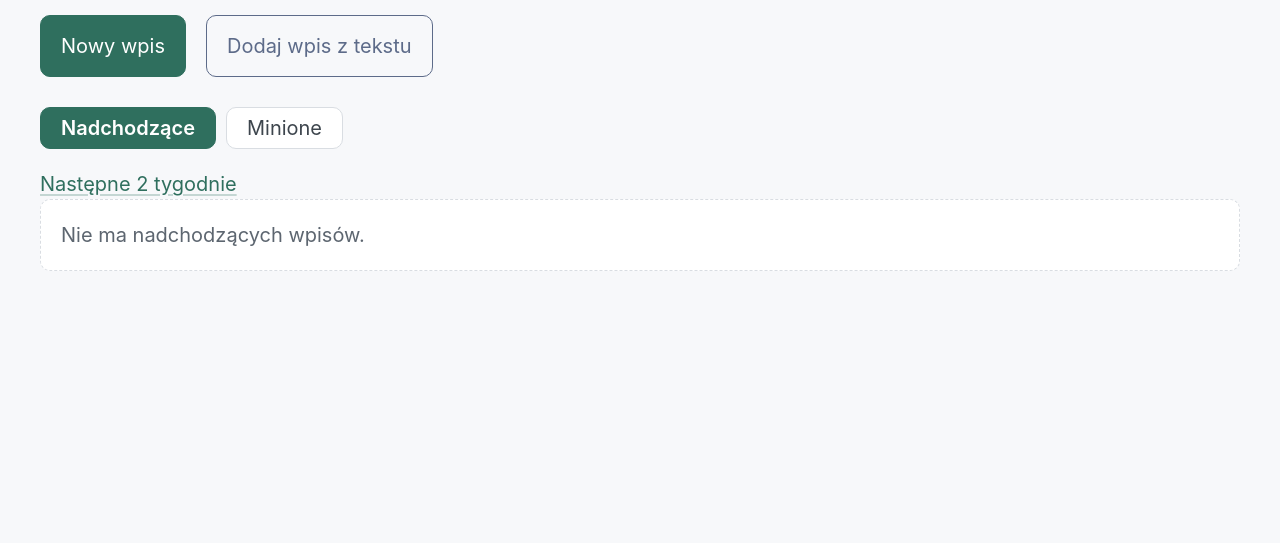
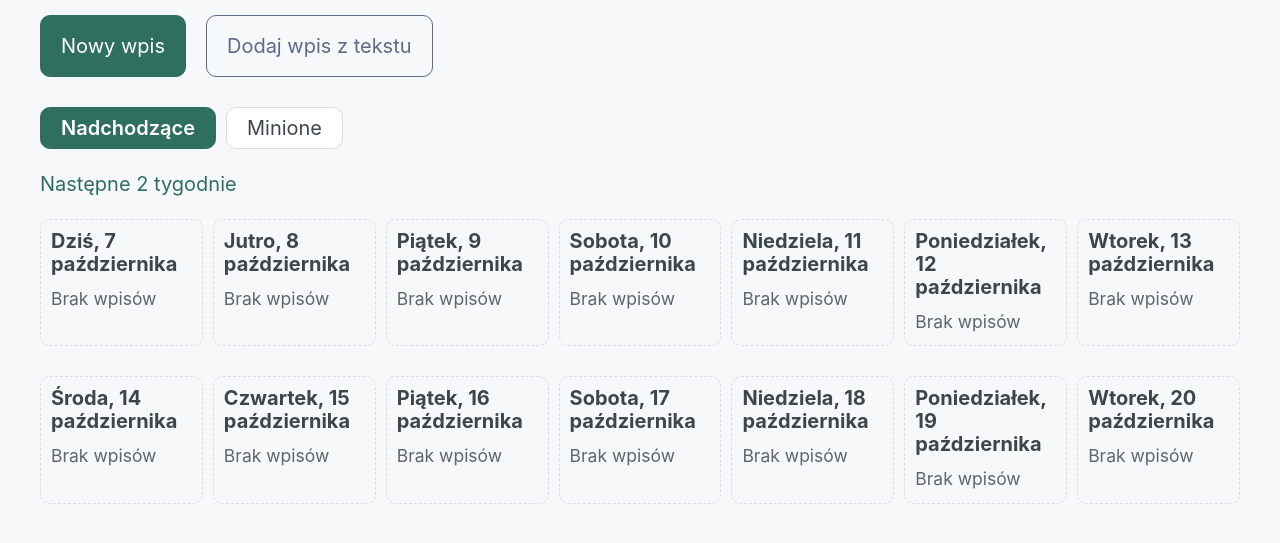
Before and after one commit to KrzysztofDziankowski/family-notes, a Django app: page /entries/ in a window 1280 px wide. Shown: the part 192-735 px from the top of the page. Run offline with Django 5.2, Linux system fonts and the light colour scheme; a user stored in the database is signed in; tables that the repository leaves empty hold one stand-in row (values such as "Sample post"); parts of the project's set-up code (start-up, migrations or seed data) failed here and were passed over.

Commit message:
feat(parent-entries-calendar-layout): Calendar Presentation (p2)
Fourteen accessible day boxes with "Brak wpisów" for empty dates, labelled
assignee lists, Polish two-week navigation, and a token-only grid that
goes from one column to seven on wide screens. The DEBUG gallery shows a
mixed, an empty and a past fortnight with navigation.

- entries/templates/entries/_manage_list.html, states.html
- entries/views.py
- family_notes/static/css/tokens.css
- entries/tests/{test_manage_views,test_manage_states}.py
- family_notes/test_tokens_rules.py
- context/changes/parent-entries-calendar-layout/plan.md

Co-Authored-By: Claude Opus 5.5 <noreply@anthropic.com>

```diff
--- a/entries/templates/entries/_manage_list.html
+++ b/entries/templates/entries/_manage_list.html
@@ -1,31 +1,36 @@
 {% comment %}
-Parent family entry list body. Parameters: mode, modes, days, is_empty, empty_message.
-days: list of {key, heading, groups}, one per day as in the child list (key is the ISO date
-or "undated" for the final "Bez daty" group in upcoming mode); each day's groups are
-{key, heading, entries}, one per assignee (children, parents, then "Cała rodzina"), never
-empty. Rows hide the date and assignee: the day and assignee headings carry them.
+Parent family entry calendar body. Parameters: mode, modes, days, previous_url, next_url,
+detail_query.
+days: exactly fourteen chronological {key, heading, groups}, one per calendar date (key is the
+ISO date), including dates without entries; each day's groups are {key, heading, entries}, one
+per assignee (children, parents, then "Cała rodzina"), never empty. An empty day shows
+"Brak wpisów". Rows hide the date and assignee: the day and assignee headings carry them, and
+each list's aria-label ("Jutro, 8 października, Kasia") repeats both for assistive technology.
+previous_url / next_url move the window by two weeks; the one crossing today is None.
 {% endcomment %}
 {% include "entries/_list_modes.html" with url_name="entries:index" %}
-<nav aria-label="Nawigacja kalendarza">
-    {% if previous_url %}<a href="{{ previous_url }}">Poprzednie 2 tygodnie</a>{% endif %}
-    {% if next_url %}<a href="{{ next_url }}">Następne 2 tygodnie</a>{% endif %}
+<nav class="fn-calendar-nav" aria-label="Nawigacja kalendarza" data-state-part="calendar-nav">
+    <ul>
+        {% if previous_url %}<li><a href="{{ previous_url }}">Poprzednie 2 tygodnie</a></li>{% endif %}
+        {% if next_url %}<li><a href="{{ next_url }}">Następne 2 tygodnie</a></li>{% endif %}
+    </ul>
 </nav>
-{% if is_empty %}
-    <p class="fn-empty fn-muted" data-state-part="empty-{{ mode }}">{{ empty_message }}</p>
-{% else %}
+<div class="fn-calendar" data-state-part="calendar-{{ mode }}">
     {% for day in days %}
-    <section data-day-group="{{ day.key }}">
+    <section class="fn-calendar-day{% if not day.groups %} fn-calendar-day--empty{% endif %}" data-day-group="{{ day.key }}">
         <h2 class="fn-day-heading">{{ day.heading }}</h2>
         {% for group in day.groups %}
         <section data-assignee-group="{{ group.key }}">
             <h3 class="fn-manage-subsection-title">{{ group.heading }}</h3>
-            <ul class="fn-entry-list">
+            <ul class="fn-entry-list" aria-label="{{ day.heading }}, {{ group.heading }}">
                 {% for entry in group.entries %}
                     {% include "entries/_entry_row.html" with entry=entry detail_url_name="entries:detail" detail_query=detail_query hide_type=True hide_assignee=True hide_date=True %}
                 {% endfor %}
             </ul>
         </section>
+        {% empty %}
+        <p class="fn-calendar-empty fn-muted" data-state-part="day-empty">Brak wpisów</p>
         {% endfor %}
     </section>
     {% endfor %}
-{% endif %}
+</div>
--- a/entries/templates/entries/states.html
+++ b/entries/templates/entries/states.html
@@ -38,7 +38,7 @@
     <hr>
     <p class="fn-muted"><small>Stan: {{ state.label }} ({{ state.name }})</small></p>
     {% if state.list %}
-        {% include "entries/_manage_list.html" with mode=state.list.mode modes=state.list.modes days=state.list.days is_empty=state.list.is_empty empty_message=state.list.empty_message %}
+        {% include "entries/_manage_list.html" with mode=state.list.mode modes=state.list.modes days=state.list.days previous_url=state.list.previous_url next_url=state.list.next_url detail_query=state.list.detail_query %}
     {% endif %}
     {% if state.detail %}
         {% include "entries/_manage_detail.html" with entry=state.detail.entry list_mode=state.detail.list_mode delete_open=state.detail.delete_open %}
--- a/entries/views.py
+++ b/entries/views.py
@@ -886,12 +886,7 @@ def _use_synthetic_members(form):
 
 LIST_MODE_LABELS = {UPCOMING: 'Nadchodzące', PAST: 'Minione'}
 # Day group of the undated upcoming section, shown last (parent and child lists).
-UNDATED_DAY_KEY = 'undated'
 UNDATED_DAY_HEADING = 'Bez daty'
-EMPTY_LIST_MESSAGES = {
-    UPCOMING: 'Nie ma nadchodzących wpisów.',
-    PAST: 'Nie ma minionych wpisów.',
-}
 CALENDAR_WINDOW_DAYS = 14
 ENTRY_CREATED_MESSAGE = 'Dodano wpis.'
 ENTRY_UPDATED_MESSAGE = 'Zapisano zmiany.'
@@ -1008,8 +1003,6 @@ def _index_context(mode, entries, today, start=None):
         'mode': mode,
         'modes': [(key, LIST_MODE_LABELS[key]) for key in LIST_MODES],
         'days': days,
-        'is_empty': not any(day['groups'] for day in days),
-        'empty_message': EMPTY_LIST_MESSAGES[mode],
         'start': start,
         'detail_query': detail_query,
         **_calendar_navigation(mode, start, today),
@@ -1183,13 +1176,8 @@ def _states_member(display_name):
     raise ValueError(f'Unknown gallery member: {display_name}')
 
 
-def _synthetic_list(mode, sections):
-    entries = [entry for _key, rows in sections for entry in rows]
-    return _index_context(
-        mode,
-        entries,
-        STATES_DATE,
-    )
+def _synthetic_list(mode, entries):
+    return _index_context(mode, entries, STATES_DATE)
 
 
 def _manage_state_sections(membership):
@@ -1284,20 +1272,18 @@ def _manage_state_sections(membership):
             'label': 'Lista: nadchodzące',
             'list': _synthetic_list(
                 UPCOMING,
-                [
-                    (SECTION_DATED, [test_entry, parent_note, family_meeting, long_note, trip, library_task]),
-                ],
+                [test_entry, parent_note, family_meeting, long_note, trip, library_task],
             ),
         },
         {
             'name': 'list_past',
             'label': 'Lista: minione',
-            'list': _synthetic_list(PAST, [(SECTION_PAST, [past_entry])]),
+            'list': _synthetic_list(PAST, [past_entry]),
         },
         {
             'name': 'list_empty',
             'label': 'Lista: pusta',
-            'list': _synthetic_list(UPCOMING, [(SECTION_DATED, []), (SECTION_UNDATED, [])]),
+            'list': _synthetic_list(UPCOMING, []),
         },
         {
             'name': 'detail_manual',
--- a/family_notes/static/css/tokens.css
+++ b/family_notes/static/css/tokens.css
@@ -397,6 +397,68 @@ main[tabindex="-1"]:focus {
   margin: 0 0 var(--fn-space-2);
 }
 
+/* Parent calendar (parent-entries-calendar-layout): fourteen day boxes, one column on phones,
+   seven equal columns (two chronological rows) on wide screens. minmax(0, 1fr) and
+   min-width: 0 let long entry text wrap instead of widening the page (SC 1.4.10). */
+.fn-calendar-nav ul,
+.fn-calendar-nav ul:first-of-type,
+.fn-calendar-nav ul:last-of-type {
+  display: flex;
+  flex-wrap: wrap;
+  justify-content: space-between;
+  gap: var(--fn-space-2) var(--fn-space-3);
+  list-style: none;
+  padding: 0;
+  margin: 0 0 var(--fn-space-3);
+}
+
+.fn-calendar-nav li {
+  list-style: none;
+  margin: 0;
+  padding: 0;
+}
+
+.fn-calendar {
+  display: grid;
+  grid-template-columns: minmax(0, 1fr);
+  gap: var(--fn-space-2);
+  margin-bottom: var(--fn-space-4);
+}
+
+.fn-calendar-day {
+  min-width: 0;
+  background: var(--fn-color-surface);
+  border: 1px solid var(--fn-color-border);
+  border-radius: var(--fn-radius);
+  padding: var(--fn-space-2);
+  overflow-wrap: anywhere;
+}
+
+.fn-calendar-day--empty {
+  background: var(--fn-color-bg);
+  border-style: dashed;
+}
+
+.fn-calendar-day .fn-entry-list {
+  margin-bottom: var(--fn-space-2);
+}
+
+.fn-calendar-day > :last-child,
+.fn-calendar-day > section:last-child .fn-entry-list {
+  margin-bottom: 0;
+}
+
+.fn-calendar-empty {
+  margin: 0;
+  font-size: 0.875em;
+}
+
+@media (min-width: 64rem) {
+  .fn-calendar {
+    grid-template-columns: repeat(7, minmax(0, 1fr));
+  }
+}
+
 /* Sign-in (allauth) */
 .fn-login-google {
   display: block;
```
Also changed, not shown: context/changes/parent-entries-calendar-layout/plan.md (+11 -11 lines), entries/tests/test_manage_states.py (+21 -2 lines), entries/tests/test_manage_views.py (+66 -7 lines), family_notes/test_tokens_rules.py (+32 -0 lines).
